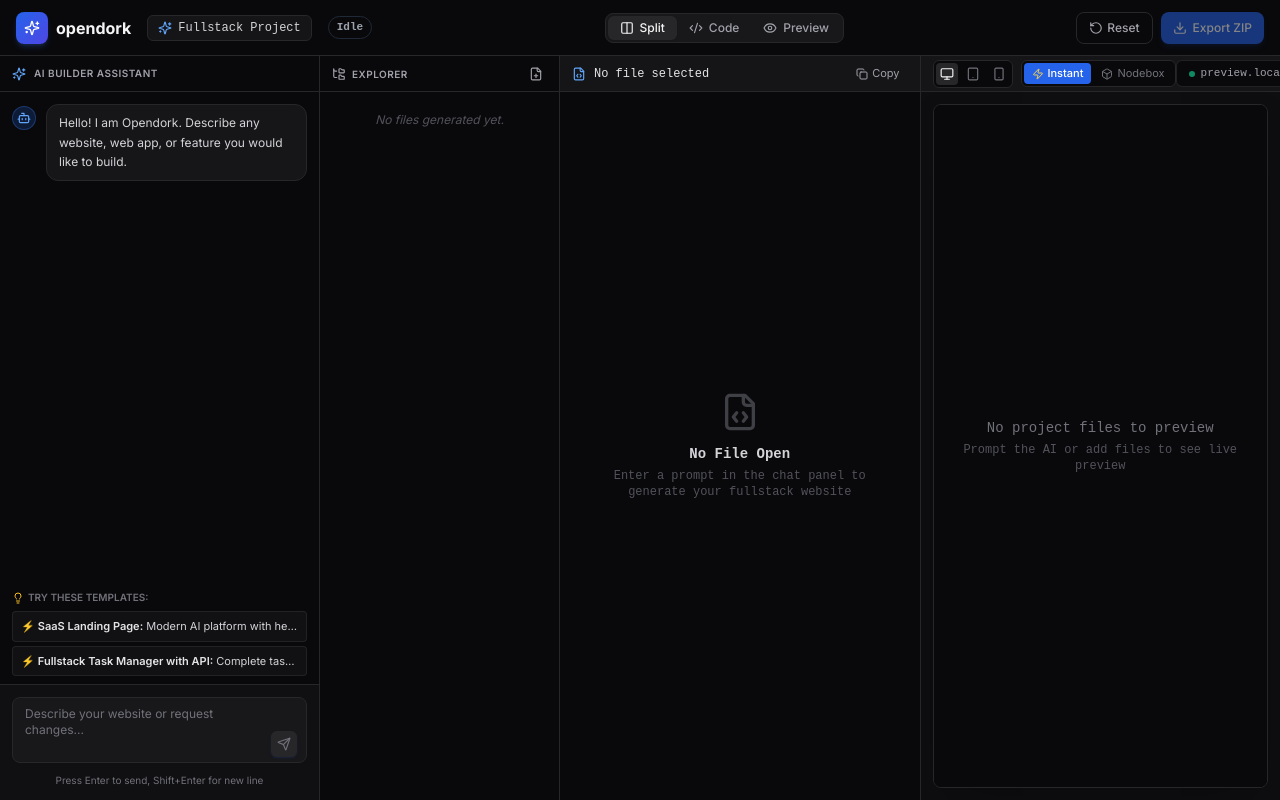
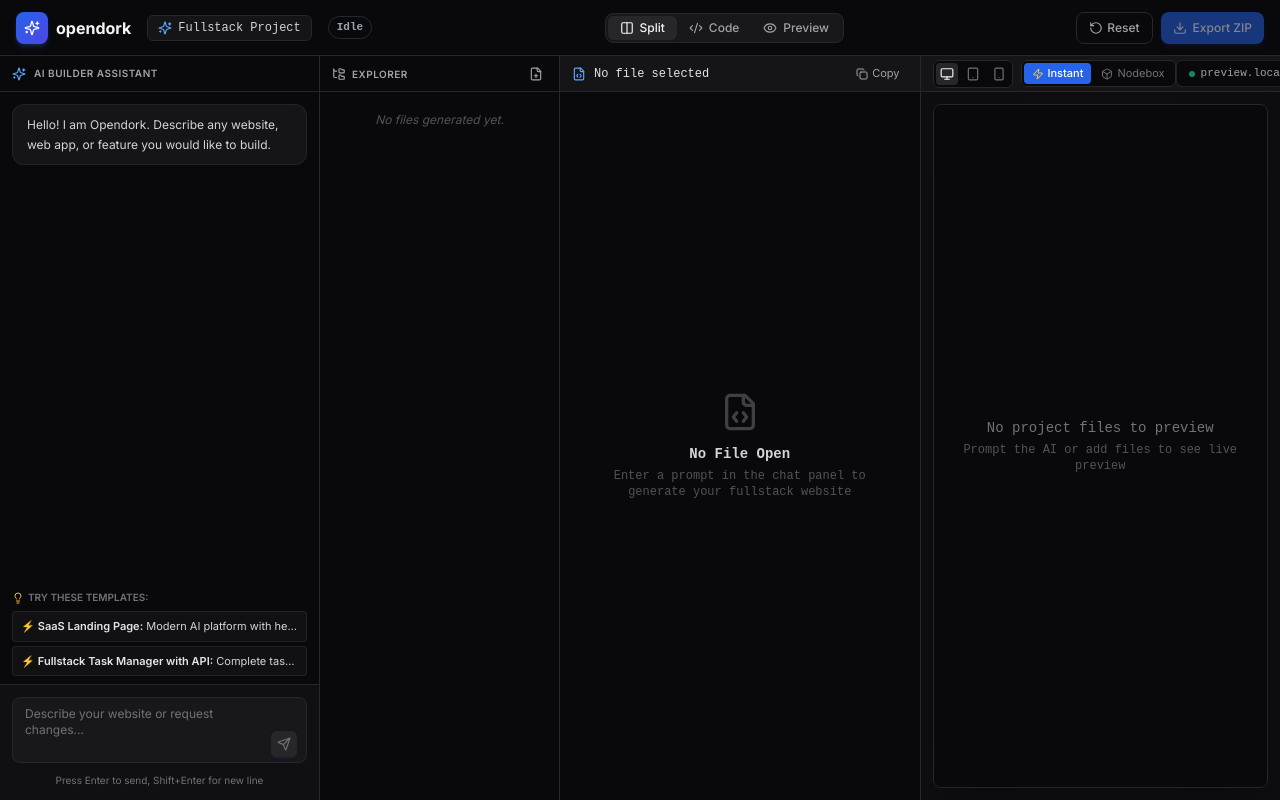
Before and after one commit to prodevfullstk/builder, a Next.js app: page /builder in a window 1280 px wide. Built offline with nearby package versions, Linux system fonts and the light colour scheme.

Commit message:
fix(ui): remove robot avatar icon for clean border-to-border v0 design

```diff
--- a/components/builder/chat-panel.tsx
+++ b/components/builder/chat-panel.tsx
@@ -4,8 +4,6 @@ import React, { useState, useRef, useEffect } from 'react';
 import {
   Send,
   Sparkles,
-  Bot,
-  User,
   Loader2,
   Lightbulb,
 } from 'lucide-react';
@@ -214,24 +212,17 @@ export function ChatPanel({ onGenerateStart }: ChatPanelProps) {
         {messages.map((msg) => (
           <div
             key={msg.id}
-            className={`flex gap-2.5 text-xs ${
-              msg.role === 'user' ? 'justify-end' : 'justify-start'
+            className={`flex text-xs ${
+              msg.role === 'user' ? 'justify-end' : 'justify-start w-full'
             }`}
           >
-            {msg.role === 'assistant' && (
-              <div className="w-6 h-6 rounded-full bg-blue-600/20 border border-blue-500/30 flex items-center justify-center shrink-0 mt-0.5">
-                <Bot className="w-3.5 h-3.5 text-blue-400" />
+            {msg.role === 'user' ? (
+              <div className="max-w-[85%] rounded-2xl px-3.5 py-2 leading-relaxed bg-blue-600 text-white shadow-sm">
+                <p className="whitespace-pre-wrap">{msg.content}</p>
               </div>
-            )}
-
-            <div
-              className={`max-w-[90%] rounded-xl px-3 py-2 leading-relaxed ${
-                msg.role === 'user'
-                  ? 'bg-blue-600 text-white shadow-sm'
-                  : 'bg-zinc-900/90 border border-zinc-800 text-zinc-300'
-              }`}
-            >
-              {msg.role === 'assistant' && msg.steps && msg.steps.length > 0 ? (
+            ) : (
+              <div className="w-full">
+                {msg.steps && msg.steps.length > 0 ? (
                   <V0Stepper
                     steps={msg.steps}
                     filesGenerated={msg.filesGenerated}
@@ -239,13 +230,10 @@ export function ChatPanel({ onGenerateStart }: ChatPanelProps) {
                     content={msg.content}
                   />
                 ) : (
+                  <div className="w-full rounded-xl px-3.5 py-2.5 leading-relaxed bg-zinc-900/90 border border-zinc-800/80 text-zinc-300">
                     <p className="whitespace-pre-wrap">{msg.content}</p>
+                  </div>
                 )}
-            </div>
-
-            {msg.role === 'user' && (
-              <div className="w-6 h-6 rounded-full bg-zinc-800 flex items-center justify-center shrink-0 mt-0.5">
-                <User className="w-3.5 h-3.5 text-zinc-400" />
               </div>
             )}
           </div>
@@ -253,13 +241,8 @@ export function ChatPanel({ onGenerateStart }: ChatPanelProps) {
 
         {/* Live Stepper when AI is actively generating */}
         {status === 'generating' && (
-          <div className="flex gap-2.5 text-xs justify-start">
-            <div className="w-6 h-6 rounded-full bg-blue-600/20 border border-blue-500/30 flex items-center justify-center shrink-0 mt-0.5">
-              <Bot className="w-3.5 h-3.5 text-blue-400 animate-pulse" />
-            </div>
-            <div className="max-w-[90%] w-full">
+          <div className="w-full text-xs">
             <V0Stepper steps={activeSteps} isStreaming={true} showPreview={false} />
-            </div>
           </div>
         )}
 
```
Lines whose indentation alone changed are shown as unchanged.
